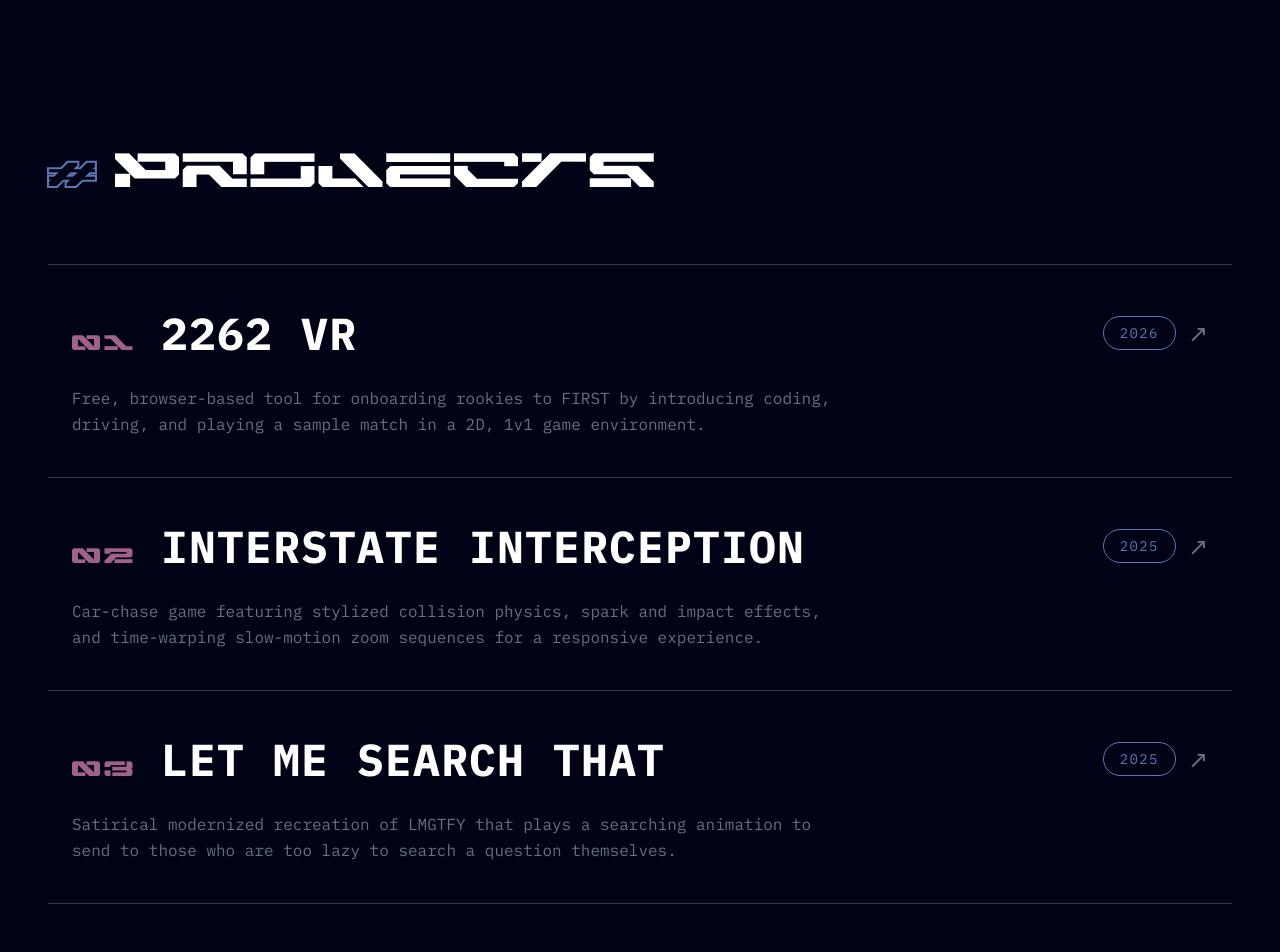
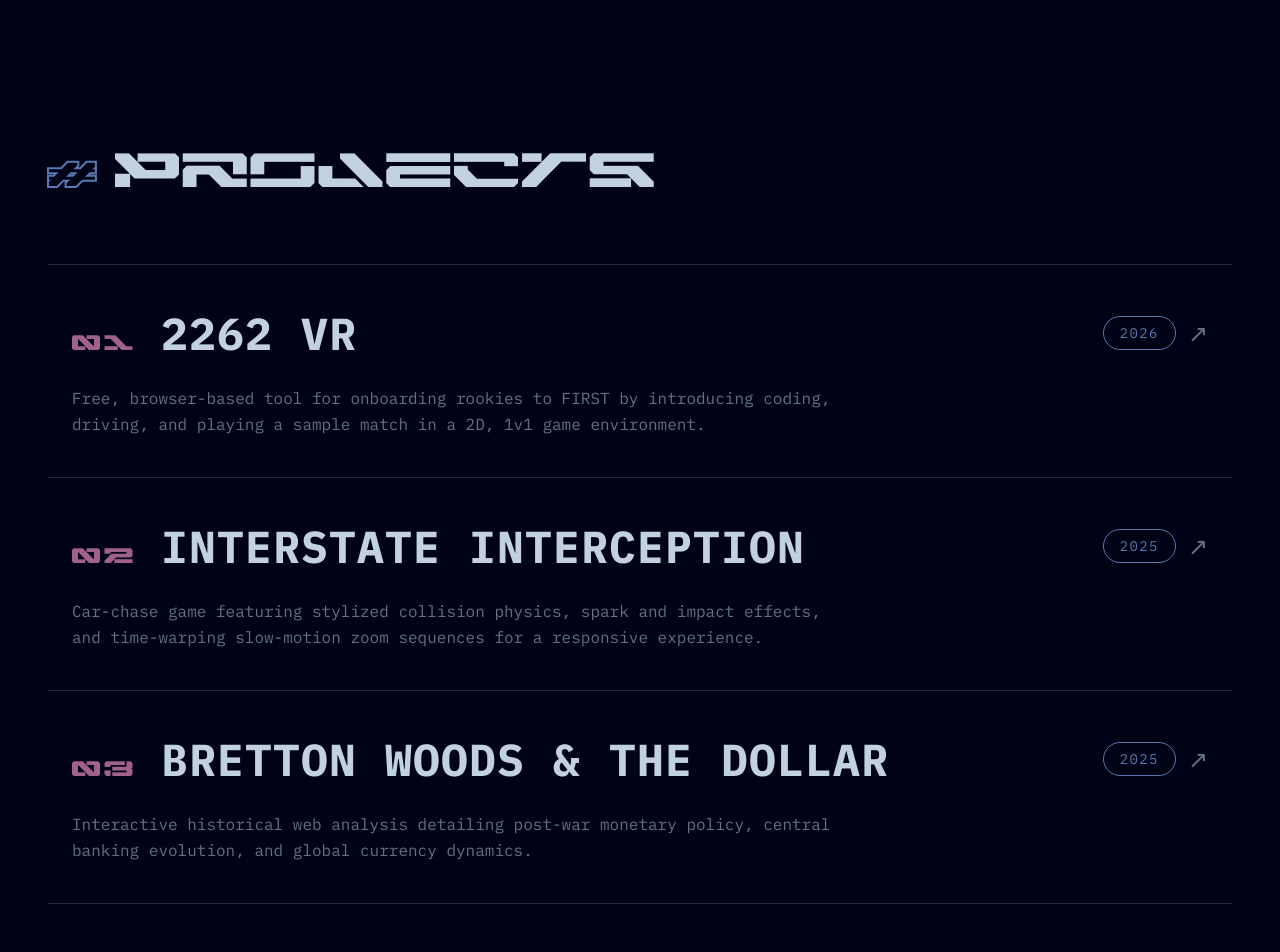
Before and after one commit to zmgzimeng/zimengs-realm, a Next.js app: page / in a window 1280 px wide. Shown: the part 1800-2752 px from the top of the page. Built offline with nearby package versions, Linux system fonts and the light colour scheme; a web font is replaced by a local one.

Commit message:
Coloring and organization update

```diff
--- a/src/app/ui/globals.css
+++ b/src/app/globals.css
@@ -6,11 +6,6 @@
   --font-script: var(--font-script);
 
   --color-bg: #000216;
-  --color-card: #151528;
-  --color-border: #242C5B;
-
-  --color-text: #FFFFFF;
-  --color-purple: #602455;
   --color-gray: #65717F;
 
   --color-blue: #5A79B3;
--- a/src/app/layout.tsx
+++ b/src/app/layout.tsx
@@ -1,23 +1,25 @@
 import type { Metadata } from "next";
-import { myzar, ibmPlexMono, bilboSwashCaps } from "@/app/ui/fonts";
-import '@/app/ui/globals.css';
+import { myzar, ibmPlexMono, bilboSwashCaps } from "@/lib/fonts";
+import "@/app/globals.css";
 
 export const metadata: Metadata = {
-  metadataBase: new URL('https://zimengsrealm.com'),
+  metadataBase: new URL("https://zimengsrealm.com"),
   title: {
     default: "Zimeng's Realm",
     template: "%s | Zimeng's Realm",
   },
-  description: "Welcome to Zimeng's Realm. Explore a portfolio featuring interactive web applications, robotics projects, and more.",
+  description:
+    "Welcome to Zimeng's Realm. Explore a portfolio featuring interactive web applications, robotics projects, and more.",
   icons: {
-    icon: '/favicon.ico',
+    icon: "/favicon.ico",
   },
   openGraph: {
     title: "Zimeng's Realm",
-    description: "Welcome to Zimeng's Realm. Explore a portfolio featuring interactive web applications, robotics projects, and more.",
-    url: 'https://zimengsrealm.com',
+    description:
+      "Welcome to Zimeng's Realm. Explore a portfolio featuring interactive web applications, robotics projects, and more.",
+    url: "https://zimengsrealm.com",
     siteName: "Zimeng's Realm",
-    type: 'website',
+    type: "website",
   },
 };
 
@@ -27,25 +29,35 @@ export default function RootLayout({
   children: React.ReactNode;
 }>) {
   const jsonLd = {
-    '@context': 'https://schema.org',
-    '@graph': [
+    "@context": "https://schema.org",
+    "@graph": [
       {
-        '@type': 'WebSite',
-        '@id': 'https://zimengsrealm.com/#website',
-        'url': 'https://zimengsrealm.com',
-        'name': "Zimeng's Realm",
-        'description': "Welcome to Zimeng's Realm. Explore a portfolio featuring interactive web applications, robotics projects, and more.",
+        "@type": "WebSite",
+        "@id": "https://zimengsrealm.com/#website",
+        url: "https://zimengsrealm.com",
+        name: "Zimeng's Realm",
+        description:
+          "Welcome to Zimeng's Realm. Explore a portfolio featuring interactive web applications, robotics projects, and more.",
       },
       {
-        '@type': 'SiteNavigationElement',
-        '@id': 'https://zimengsrealm.com/#navigation',
-        'name': ['2262 VR', 'Interstate Interception'],
-        'url': [
-          'https://2262vr.zimengsrealm.com',
-          'https://interstateinterception.zimengsrealm.com'
-        ]
-      }
-    ]
+        "@type": "SiteNavigationElement",
+        "@id": "https://zimengsrealm.com/#navigation",
+        name: [
+          "2262 VR",
+          "Interstate Interception",
+          "Let Me Search That",
+          "Cannon Cursor",
+          "Inquiry Pad",
+        ],
+        url: [
+          "https://2262vr.zimengsrealm.com",
+          "https://interstateinterception.zimengsrealm.com",
+          "https://search.zimengsrealm.com",
+          "https://cannoncursor.zimengsrealm.com",
+          "https://zimengsrealm.com/#projects",
+        ],
+      },
+    ],
   };
 
   return (
--- a/src/components/about.tsx
+++ b/src/components/about.tsx
@@ -1,13 +1,13 @@
 'use client';
 
 import Image from 'next/image';
-import FadeIn from '@/components/fadeIn';
+import FadeIn from '@/components/FadeIn';
 
 export default function About() {
   return (
     <section id="about" className="min-h-screen pt-24 pb-12 w-full">
       <FadeIn delay={0.1} direction="up">
-        <h2 className="font-display text-[clamp(1.5rem,5vw,5rem)] text-white flex items-baseline gap-[clamp(0.5rem,1.5vw,1rem)] leading-none">
+        <h2 className="font-display text-[clamp(1.5rem,5vw,5rem)] text-silver1 flex items-baseline gap-[clamp(0.5rem,1.5vw,1rem)] leading-none">
           <span className="text-transparent [-webkit-text-stroke:1px_var(--color-blue)] sm:[-webkit-text-stroke:2px_var(--color-blue)] text-[clamp(1rem,4vw,3rem)] leading-none">
             #
           </span>
@@ -47,7 +47,7 @@ export default function About() {
               </div>
 
               <blockquote className="py-2">
-                <p className="font-script text-3xl sm:text-4xl md:text-4xl lg:text-5xl text-white/90 leading-snug">
+                <p className="font-script text-3xl sm:text-4xl md:text-4xl lg:text-5xl text-silver1/90 leading-snug">
                   “ To achieve great things, two things are needed—a plan, and not quite enough time.”
                 </p>
               </blockquote>
--- a/src/components/affiliations.tsx
+++ b/src/components/affiliations.tsx
@@ -1,7 +1,7 @@
 'use client';
 
 import Image from 'next/image';
-import FadeIn from '@/components/fadeIn';
+import FadeIn from '@/components/FadeIn';
 
 export default function Affiliations() {
   return (
--- a/src/components/hero.tsx
+++ b/src/components/hero.tsx
@@ -1,7 +1,7 @@
 'use client';
 
 import { motion, useScroll, useTransform, useSpring } from 'framer-motion';
-import FadeIn from '@/components/fadeIn';
+import FadeIn from '@/components/FadeIn';
 
 export default function Hero() {
   const { scrollY } = useScroll();
@@ -43,7 +43,7 @@ export default function Hero() {
         </FadeIn>
 
         <FadeIn delay={0.35} direction="up">
-            <h1 className="font-display text-[clamp(2rem,8vw,8rem)] tracking-normal sm:tracking-wider text-white leading-none">
+            <h1 className="font-display text-[clamp(2rem,8vw,8rem)] tracking-normal sm:tracking-wider text-silver1 leading-none">
                 ZIMENG'S
             </h1>
             <h1 className="font-display text-[clamp(2rem,8vw,8rem)] tracking-normal sm:tracking-wider text-transparent [-webkit-text-stroke:1px_#5A79B3] sm:[-webkit-text-stroke:2px_#5A79B3] leading-none mt-2">
--- a/src/components/navbar.tsx
+++ b/src/components/navbar.tsx
@@ -44,7 +44,7 @@ export default function Navbar() {
           />
         </a>
 
-        <nav className="flex items-center gap-4 md:gap-8 font-body text-xs tracking-wider uppercase text-[var(--color-silver1)]">
+        <nav className="flex items-center gap-4 md:gap-8 font-body text-xs tracking-wider uppercase text-silver1">
           {navLinks.map((link) => (
             <a
               key={link.name}
@@ -59,7 +59,7 @@ export default function Navbar() {
           ))}
         </nav>
 
-        <div className="hidden lg:flex items-center gap-2.5 font-body text-xs text-silver2">
+        <div className="hidden lg:flex items-center gap-2.5 font-body text-xs text-gray">
           <span className="relative flex h-2 w-2">
             <span className="animate-ping absolute inline-flex h-full w-full rounded-full bg-emerald-400 opacity-75"></span>
             <span className="relative inline-flex rounded-full h-2 w-2 bg-emerald-500"></span>
--- a/src/components/projects.tsx
+++ b/src/components/projects.tsx
@@ -1,6 +1,6 @@
 'use client';
 
-import FadeIn from '@/components/fadeIn';
+import FadeIn from '@/components/FadeIn';
 
 interface Project {
   id: string;
@@ -29,10 +29,10 @@ const PROJECTS: Project[] = [
   },
   {
     id: '03',
-    title: 'LET ME SEARCH THAT',
+    title: 'BRETTON WOODS & THE DOLLAR',
     description:
-      'Satirical modernized recreation of LMGTFY that plays a searching animation to send to those who are too lazy to search a question themselves.',
-    url: 'https://search.zimengsrealm.com/',
+      'Interactive historical web analysis detailing post-war monetary policy, central banking evolution, and global currency dynamics.',
+    url: 'https://brettonwoods.zimengsrealm.com/',
     year: '2025',
   },
   {
@@ -57,7 +57,7 @@ export default function Projects() {
   return (
     <section id="projects" className="min-h-screen pt-24 pb-12 w-full">
       <FadeIn delay={0.1} direction="up">
-        <h2 className="font-display text-[clamp(1.5rem,5vw,5rem)] text-white flex items-baseline gap-[clamp(0.5rem,1.5vw,1rem)] leading-none">
+        <h2 className="font-display text-[clamp(1.5rem,5vw,5rem)] text-silver1 flex items-baseline gap-[clamp(0.5rem,1.5vw,1rem)] leading-none">
           <span className="text-transparent [-webkit-text-stroke:1px_var(--color-blue)] sm:[-webkit-text-stroke:2px_var(--color-blue)] text-[clamp(1rem,4vw,3rem)] leading-none">
             #
           </span>
@@ -65,7 +65,7 @@ export default function Projects() {
         </h2>
       </FadeIn>
 
-      <div className="mt-12 sm:mt-16 border-t border-white/20 divide-y divide-white/20">
+      <div className="mt-12 sm:mt-16 border-t border-silver1/20 divide-y divide-silver1/20">
         {PROJECTS.map((project, index) => {
           const hasUrl = Boolean(project.url);
           const Component = hasUrl ? 'a' : 'div';
@@ -97,7 +97,7 @@ export default function Projects() {
                         {project.id}
                       </span>
                       <h3
-                        className={`font-body font-bold text-[clamp(1rem,3.5vw,3.25rem)] text-white tracking-wide leading-tight transition-colors ${
+                        className={`font-body font-bold text-[clamp(1rem,3.5vw,3.25rem)] text-silver1 tracking-wide leading-tight transition-colors ${
                           hasUrl ? 'group-hover:text-cyan' : ''
                         }`}
                       >
--- a/src/app/ui/fonts.ts
+++ b/src/lib/fonts.ts
@@ -5,7 +5,7 @@ import { Bilbo_Swash_Caps } from 'next/font/google';
 export const myzar = localFont({
   src: [
     {
-      path: '../../../public/fonts/myzar.woff2',
+      path: '../../public/fonts/myzar.woff2',
       weight: 'normal',
       style: 'normal',
     },
```
Also changed, not shown: src/app/page.tsx (+8 -8 lines).
